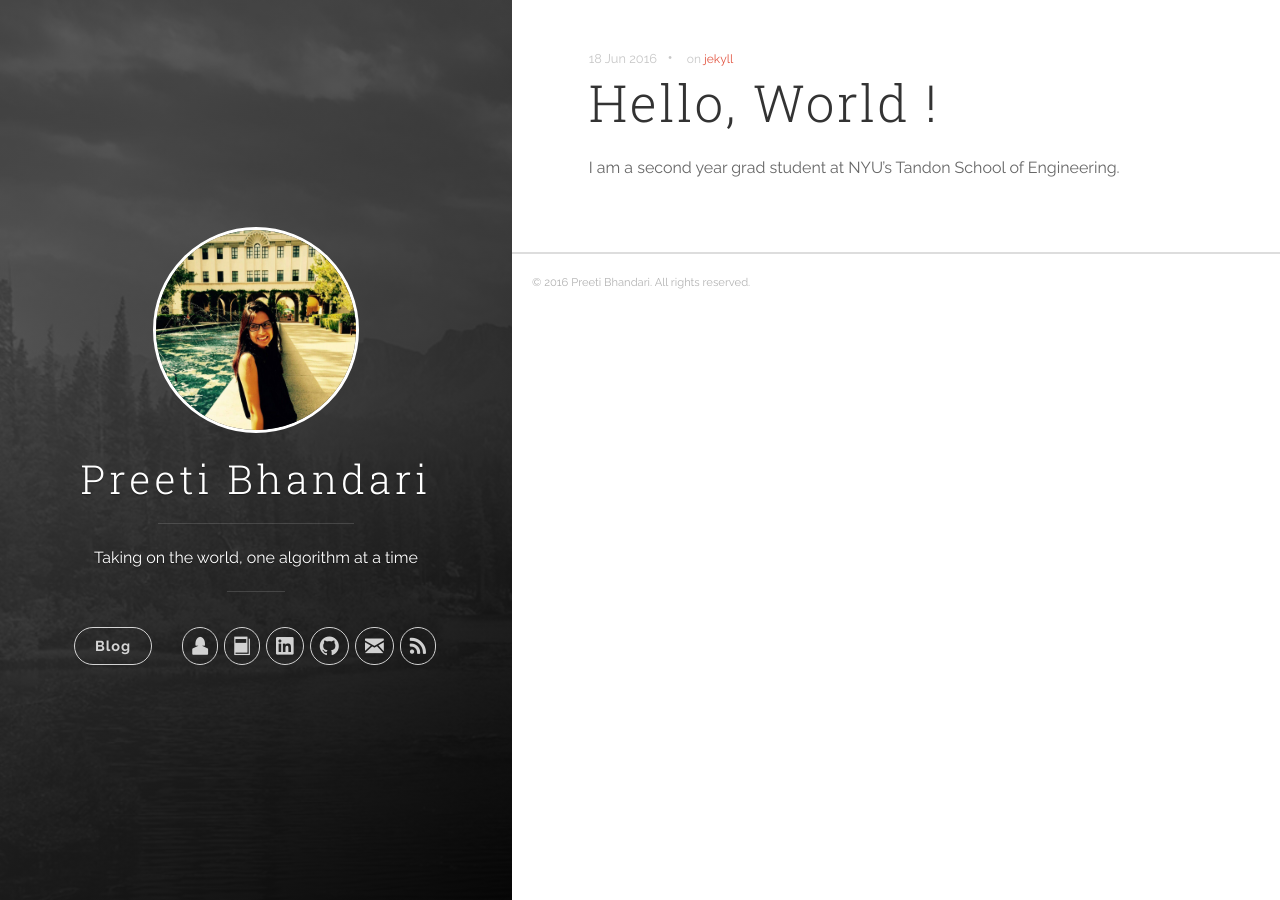
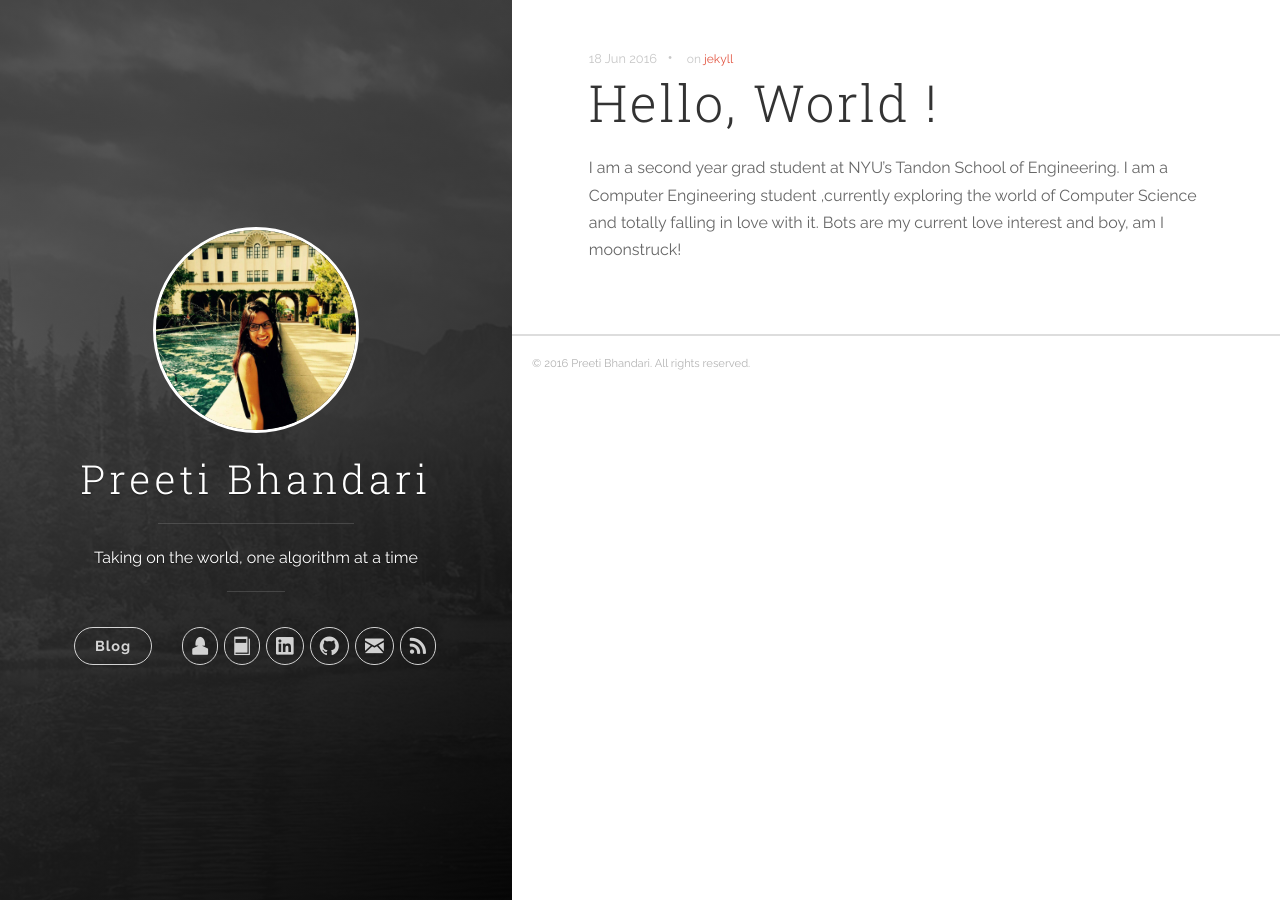
Before and after one commit to preeti1205/preeti1205.github.io, a Jekyll site: the page built from _posts/2016-01-08-welcome-to-jekyll.markdown, in a window 1280 px wide. Built offline with Jekyll 4.4.1, drawn with Linux system fonts in a browser that asks for light colours; nearby versions of some CDN libraries.

Commit message:
changed blog post

```diff
--- a/_posts/2016-01-08-welcome-to-jekyll.markdown
+++ b/_posts/2016-01-08-welcome-to-jekyll.markdown
@@ -7,4 +7,4 @@ tags: [jekyll]
 
 
 
-I am a second year grad student at NYU's Tandon School of Engineering.
+I am a second year grad student at NYU's Tandon School of Engineering. I am a Computer Engineering student ,currently exploring the world of Computer Science and totally falling in love with it. Bots are my current love interest and boy, am I moonstruck!
```
